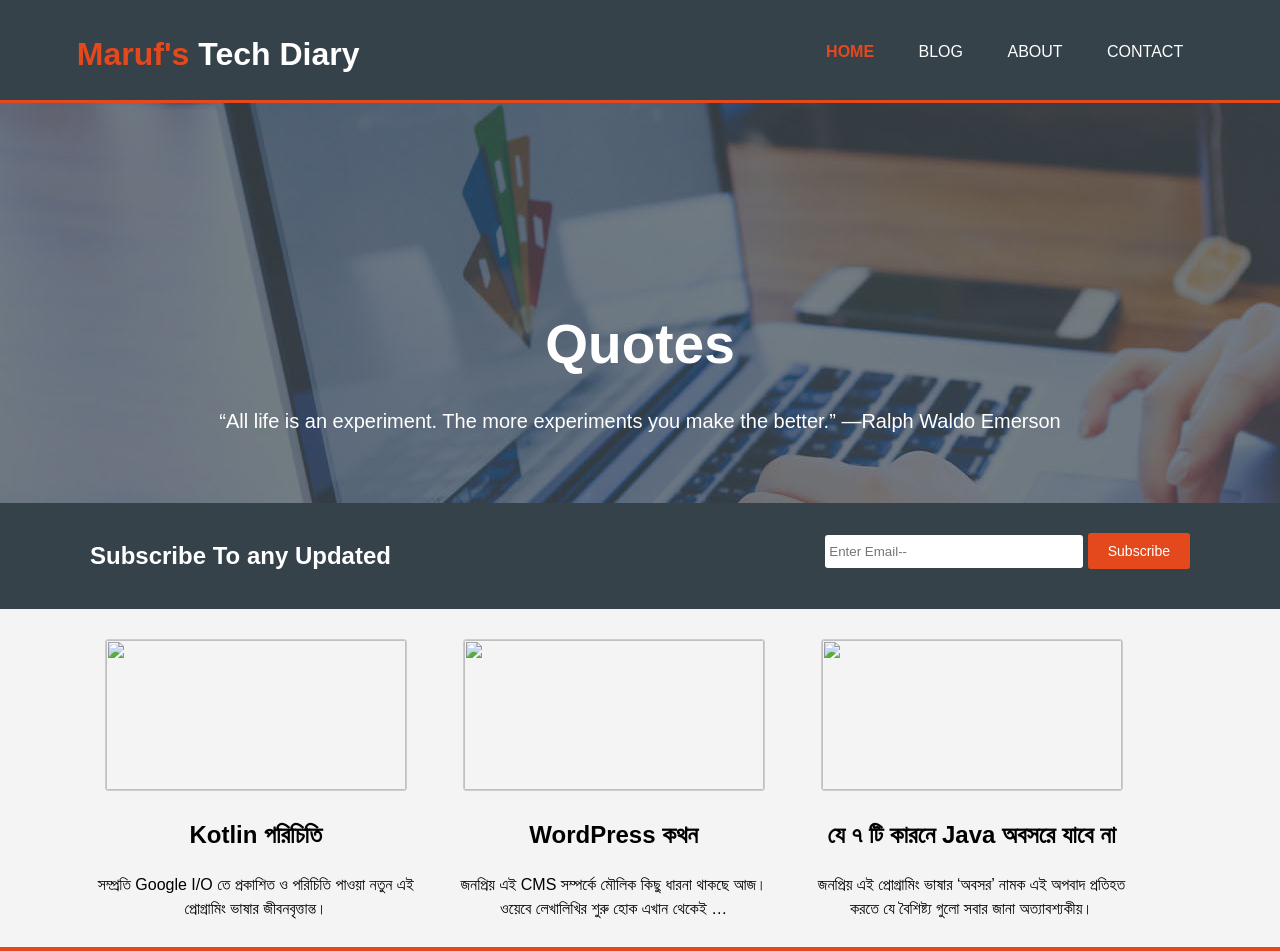
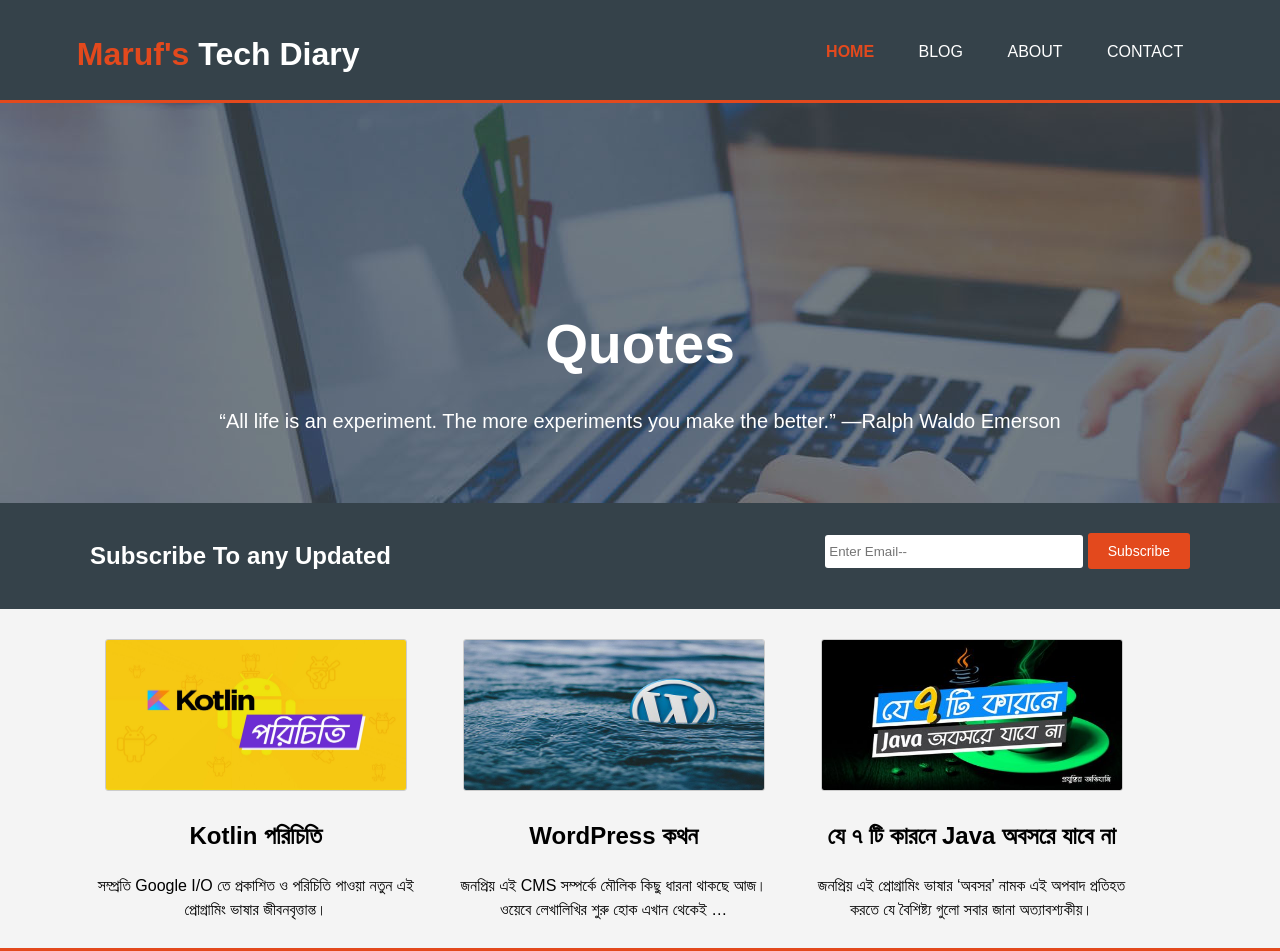
Before and after one commit to mdmaruf43/Full_Responsive_Website, a plain HTML site: page index.html in a window 1280 px wide. Shown: the top 951 px of the page. Drawn offline with Linux system fonts and the light colour scheme; files whose address does not match are found by name.

Commit message:
Update index.html

```diff
--- a/index.html
+++ b/index.html
@@ -43,19 +43,19 @@
 		<section id="boxes">
 			<div class="container">
 				<div class="box">
-					<img src="../image/kotlin1.jpg">
+					<img src="images/kotlin1.jpg">
 					<h1>Kotlin পরিচিতি</h1>
 					<p>সম্প্রতি Google I/O তে প্রকাশিত ও পরিচিতি পাওয়া নতুন এই প্রোগ্রামিং ভাষার জীবনবৃত্তান্ত।</p>
 				</div>
 
 				<div class="box">
-					<img src="../image/wordpress1.jpg">
+					<img src="images/wordpress1.jpg">
 					<h1>WordPress কথন</h1>
 					<p>জনপ্রিয় এই CMS সম্পর্কে মৌলিক কিছু ধারনা থাকছে আজ। ওয়েবে লেখালিখির শুরু হোক এখান থেকেই …</p>
 				</div>
 
 				<div class="box">
-					<img src="../image/java.jpg">
+					<img src="images/java.jpg">
 					<h1>যে ৭ টি কারনে Java অবসরে যাবে না</h1>
 					<p>জনপ্রিয় এই প্রোগ্রামিং ভাষার ‘অবসর’ নামক এই অপবাদ প্রতিহত করতে যে বৈশিষ্ট্য গুলো সবার জানা অত্যাবশ্যকীয়।</p>
 				</div>
```
